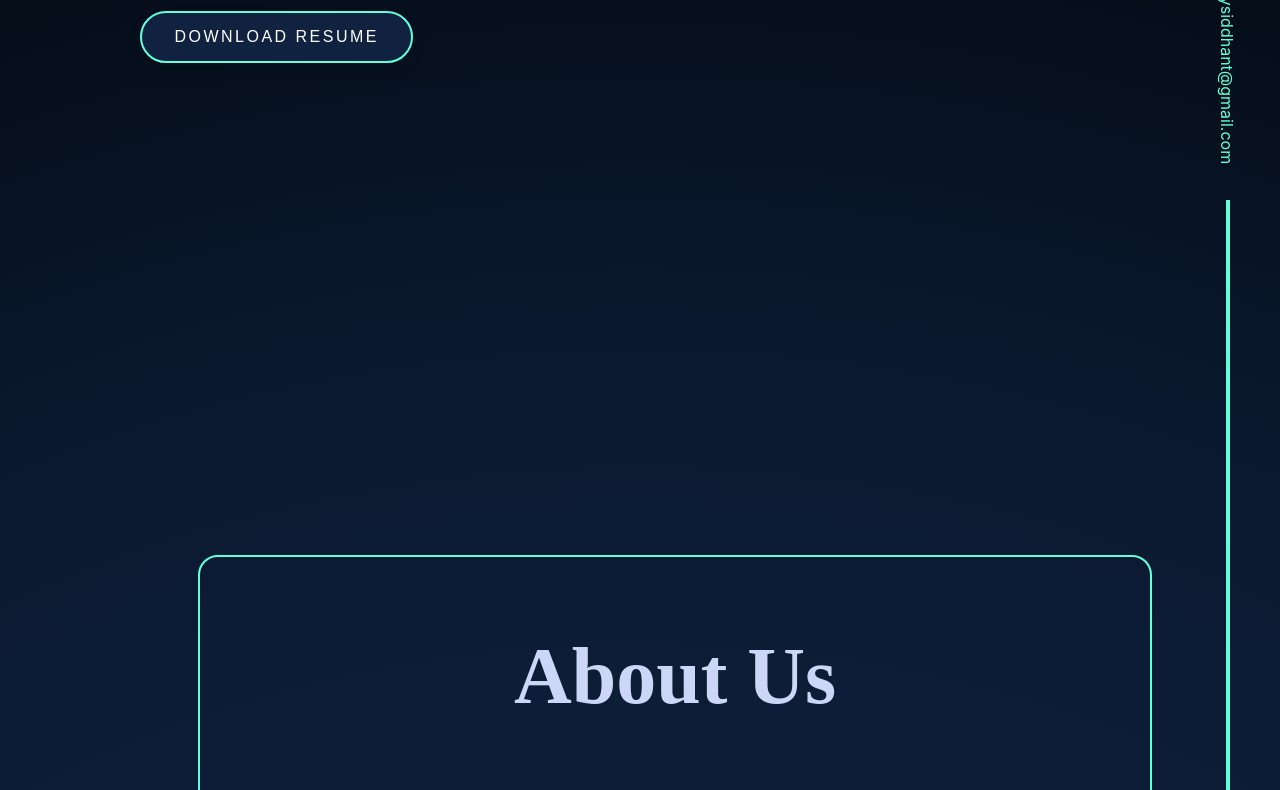
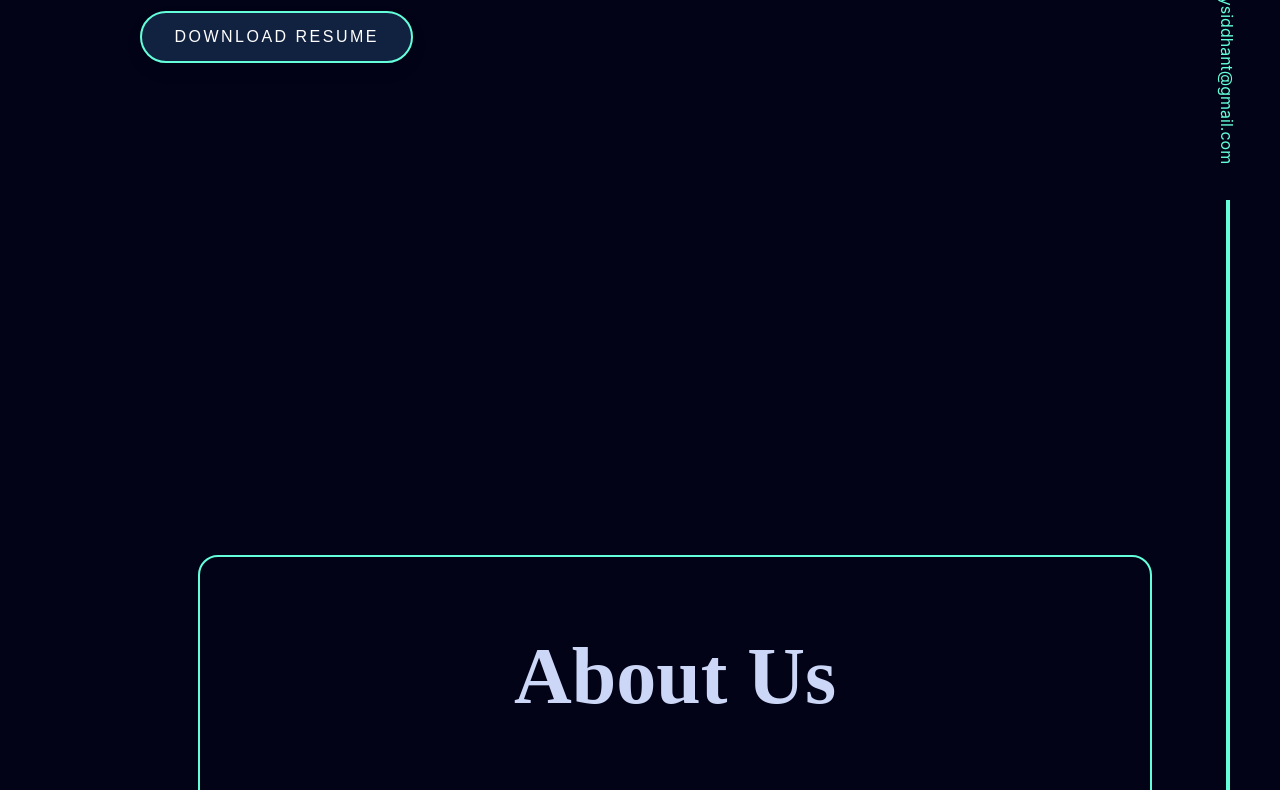
Before and after one commit to sidxh/PortfolioWeb, a plain HTML site: page index.html in a window 1280 px wide. Shown: the part 440-1230 px from the top of the page. Drawn offline with Linux system fonts and the light colour scheme.

Commit message:
Update style.css

```diff
--- a/style.css
+++ b/style.css
@@ -2,7 +2,8 @@
 
 body{
 
-    background:radial-gradient(circle at center,black 0,#112240,#0a192f,black 100%)
+/*     background:radial-gradient(circle at center,black 0,#112240,#0a192f,black 100%) */
+   background-color: #020317;
 
  }
 
```
